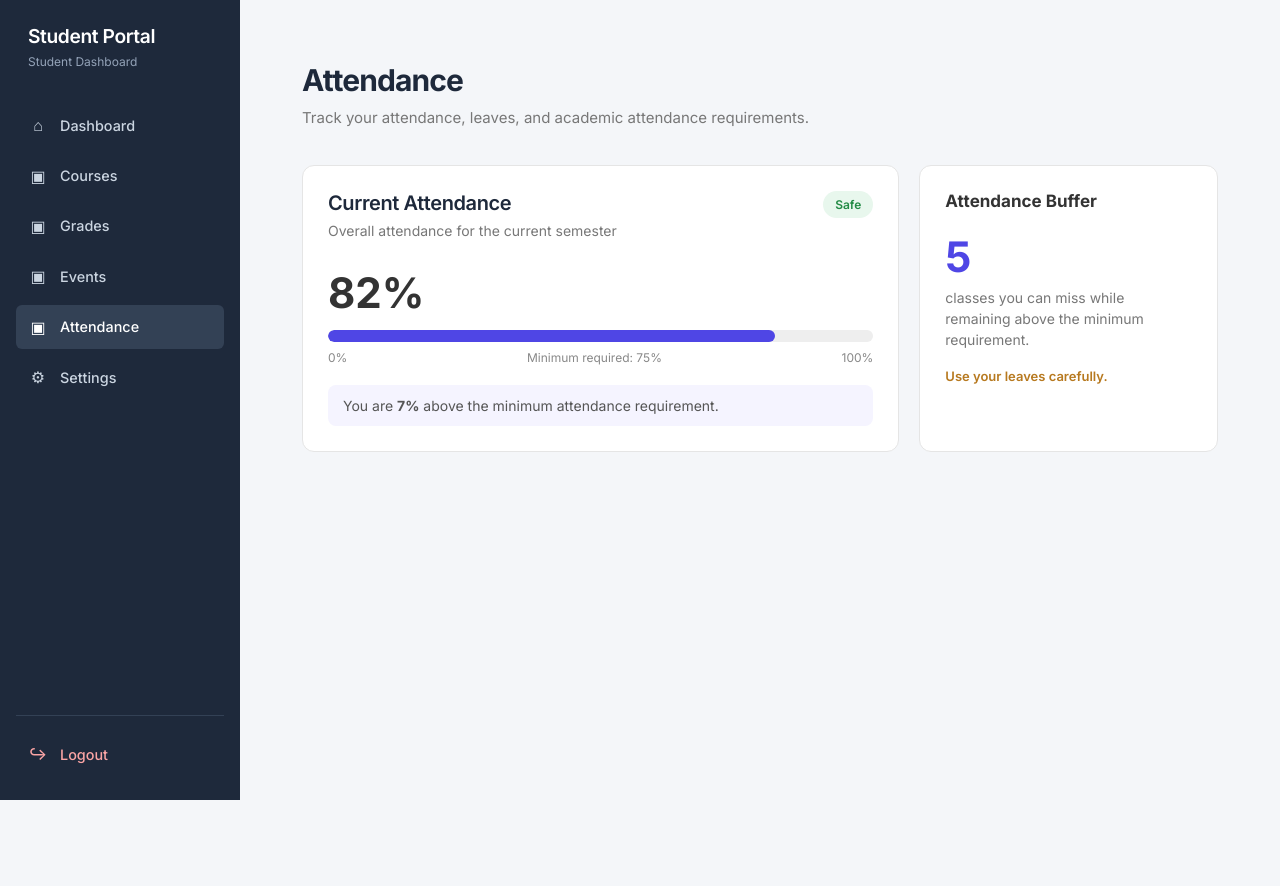
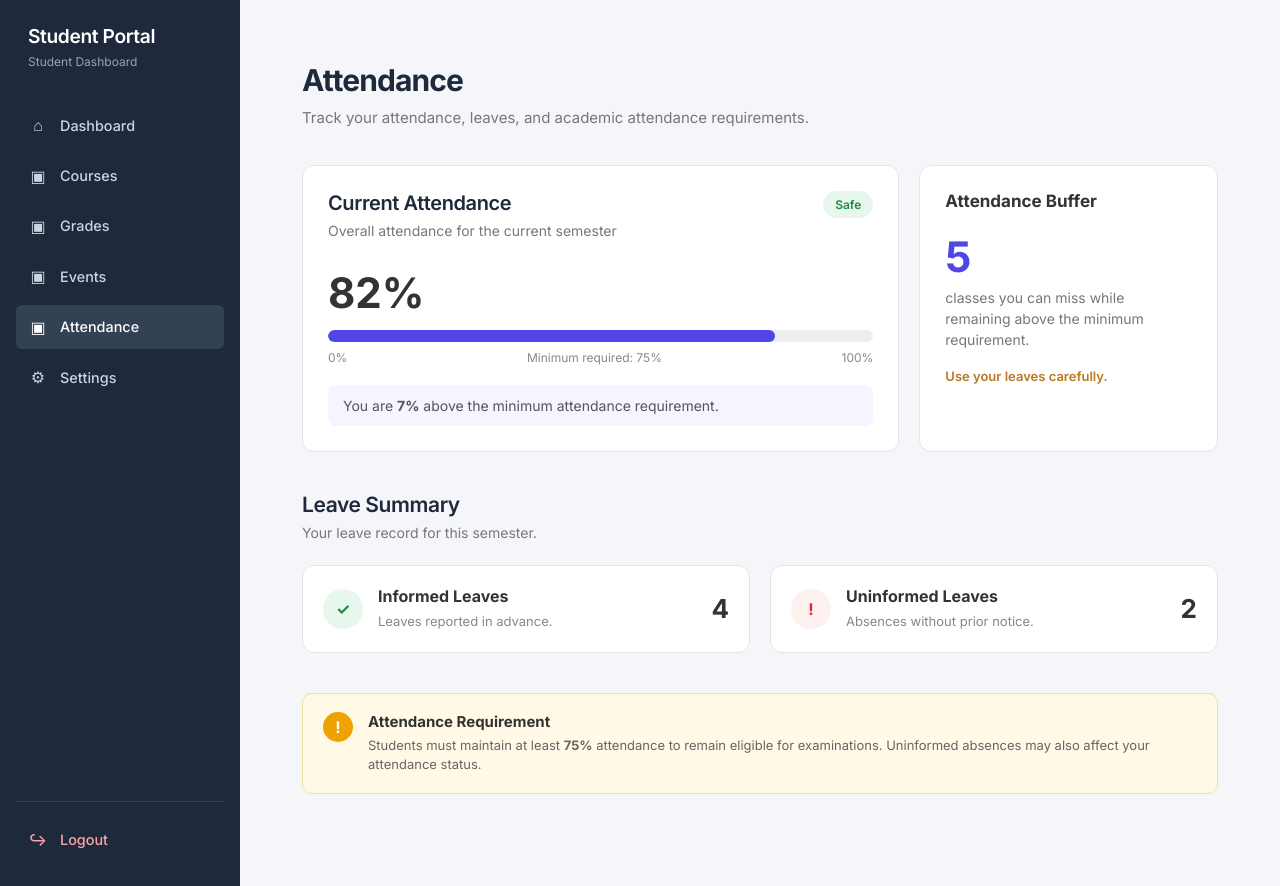
Before and after one commit to don-curleone/student-portal, a Flask app: page /attendance in a window 1280 px wide. Before the commit the page ends 800 px from the top, so only its background shows below. Run offline with Flask 3, Linux system fonts and the light colour scheme.

Commit message:
added leave summary to attendance page

```diff
--- a/templates/attendance.html
+++ b/templates/attendance.html
@@ -74,4 +74,76 @@
 
     </section>
 
+    <section class="leave-section">
+
+        <div class="section-header">
+            <h2>Leave Summary</h2>
+            <p>Your leave record for this semester.</p>
+        </div>
+
+        <div class="leave-grid">
+
+            <!-- Informed Leave -->
+
+            <div class="leave-card informed">
+
+                <div class="leave-icon">
+                    ✓
+                </div>
+
+                <div>
+                    <h3>Informed Leaves</h3>
+                    <p>Leaves reported in advance.</p>
+                </div>
+
+                <div class="leave-count">
+                    4
+                </div>
+
+            </div>
+
+
+            <!-- Uninformed Leave -->
+
+            <div class="leave-card uninformed">
+
+                <div class="leave-icon">
+                    !
+                </div>
+
+                <div>
+                    <h3>Uninformed Leaves</h3>
+                    <p>Absences without prior notice.</p>
+                </div>
+
+                <div class="leave-count">
+                    2
+                </div>
+
+            </div>
+
+        </div>
+
+    </section>
+
+    <section class="attendance-note">
+
+        <div class="note-icon">
+            !
+        </div>
+
+        <div>
+            <h3>Attendance Requirement</h3>
+
+            <p>
+                Students must maintain at least <strong>75%</strong> attendance
+                to remain eligible for examinations. Uninformed absences may
+                also affect your attendance status.
+            </p>
+        </div>
+
+    </section>
+
+    </div>
+
 {% endblock %}
```
